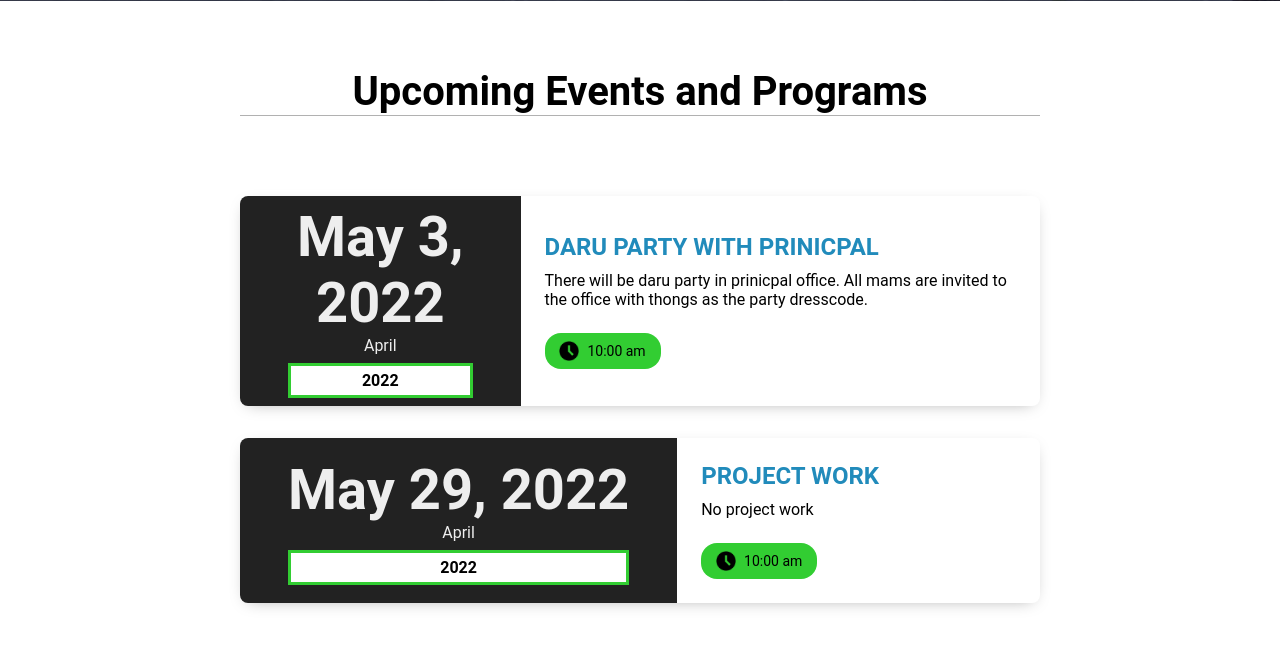
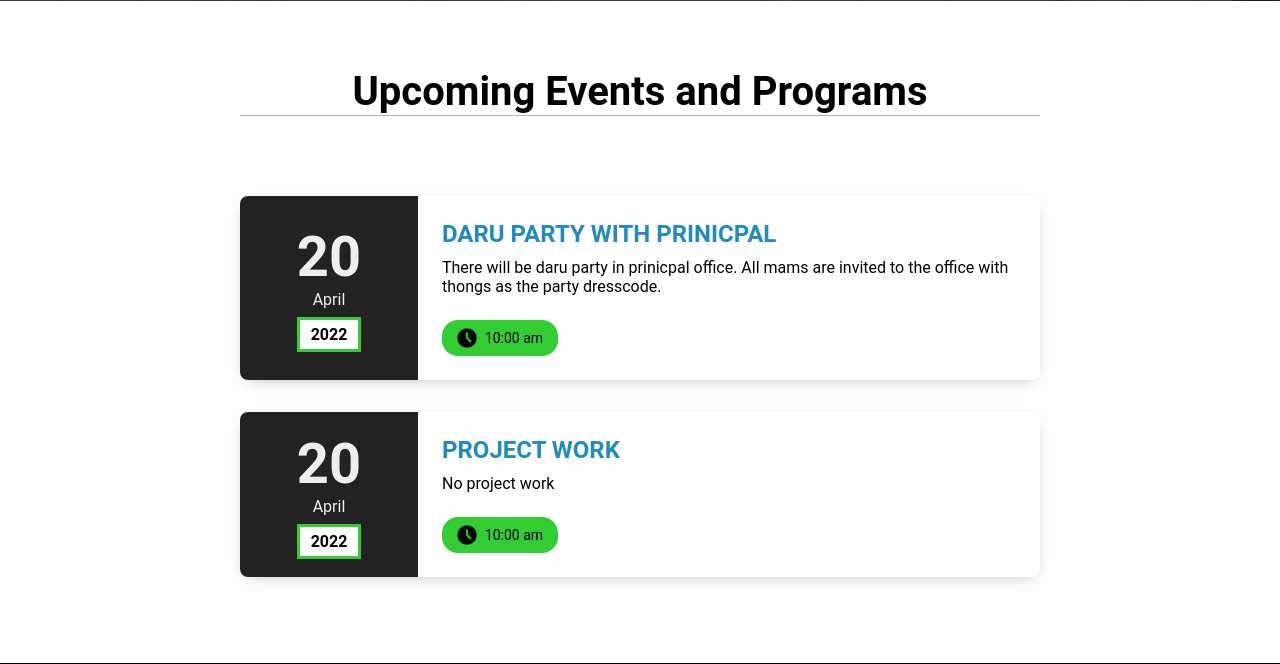
Before and after one commit to xenSlayer/apple_school_project, a Django app: page /events/ in a window 1280 px wide. Shown: the part 668-1332 px from the top of the page. Run offline with Django 3.2, Linux system fonts and the light colour scheme; data comes from the database, SQL or seed files in the repository.

Commit message:
new date style

```diff
--- a/templates/apple/events.html
+++ b/templates/apple/events.html
@@ -17,7 +17,7 @@
   <div class="event">
     <div class="event-left">
       <div class="event-date">
-        <div class="date">{{ event.event_date }}</div>
+        <div class="date">20</div>
         <div class="month">April</div>
         <div class="year">2022</div>
       </div>
```
